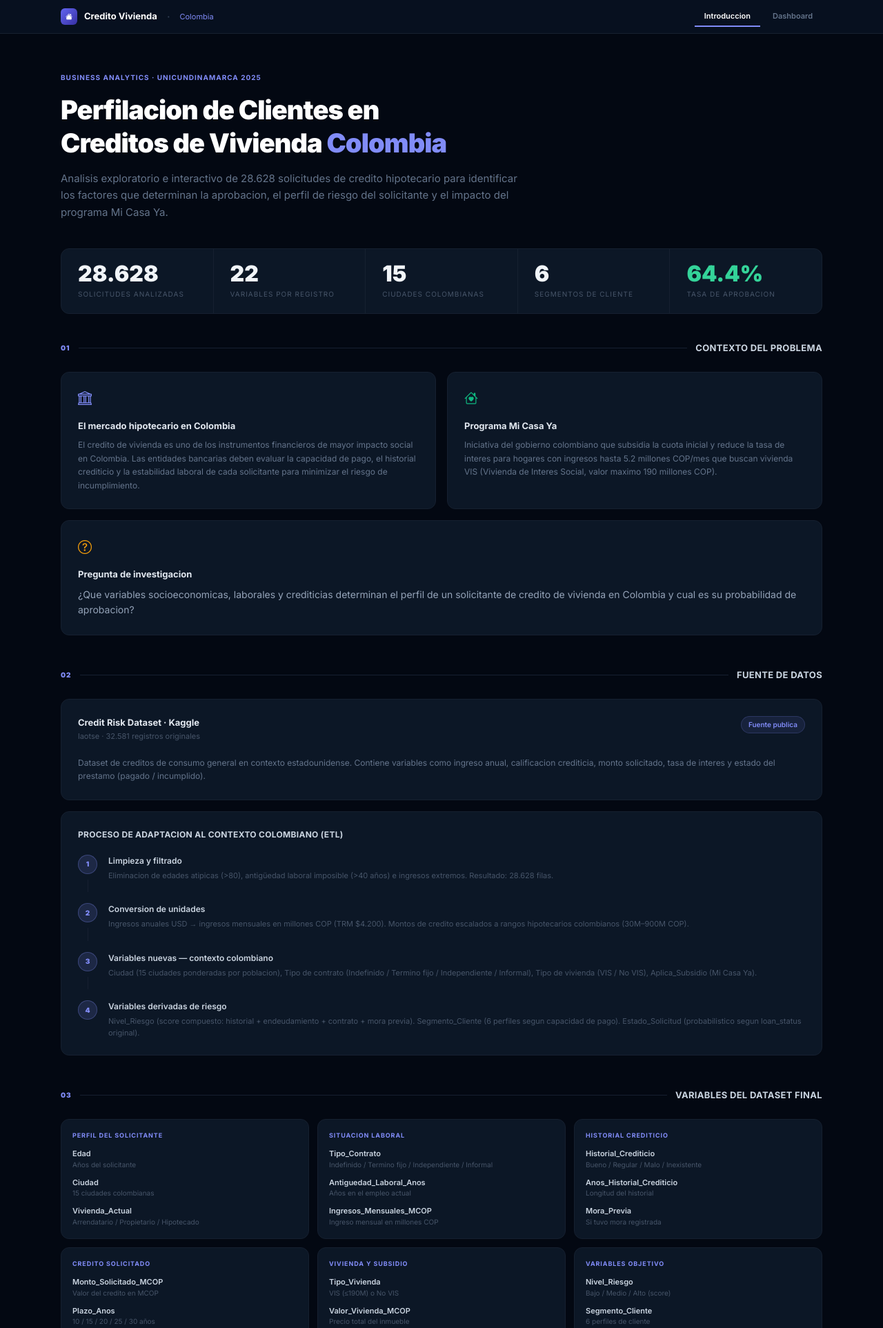
After one commit to AlejandroChabur/credito-vivienda, a Flask app: page /intro in a window 1280 px wide. The commit adds this page. Shown: the top 1925 px of the page at 69% size. Run offline with Flask 3, Linux system fonts and the light colour scheme; parts of the project's set-up code (start-up, migrations or seed data) failed here and were passed over; some libraries are stand-ins or nearby versions.

Commit message:
Add intro page with context, dataset, methodology, and findings sections
- New /intro route in app.py serving templates/intro.html
- Intro page covers: project context, Mi Casa Ya, ETL pipeline, variable table, key insights, and tech stack
- Added Introduccion/Dashboard nav tabs to index.html sidebar

Co-Authored-By: Claude Sonnet 4.6 <noreply@anthropic.com>

```diff
--- a/app.py
+++ b/app.py
@@ -83,6 +83,10 @@ def api_data():
         }
     })
 
+@app.route("/intro")
+def intro():
+    return render_template("intro.html")
+
 @app.route("/api/table")
 def api_table():
     d     = apply_filters(df)
--- a/templates/index.html
+++ b/templates/index.html
@@ -74,6 +74,12 @@ tailwind.config = {
       </div>
     </div>
     <p class="text-[10px] text-slate-700 mt-2.5 leading-relaxed">Business Analytics · Unicundinamarca 2025</p>
+  </div>
+
+  <!-- Nav tabs -->
+  <div class="px-3 pt-3 pb-2 border-b border-bdr flex gap-1.5">
+    <a href="/intro" class="flex-1 text-center text-[10px] font-semibold text-slate-500 hover:text-slate-300 py-1.5 rounded-lg hover:bg-card transition-colors">Introducción</a>
+    <span class="flex-1 text-center text-[10px] font-bold text-acc py-1.5 rounded-lg bg-card">Dashboard</span>
   </div>
 
   <!-- Filtros -->
--- /dev/null
+++ b/templates/intro.html
@@ -0,0 +1,450 @@
+<!DOCTYPE html>
+<html lang="es">
+<head>
+<meta charset="UTF-8">
+<meta name="viewport" content="width=device-width, initial-scale=1.0">
+<title>Introduccion · Credito Vivienda Colombia</title>
+<script src="https://cdn.tailwindcss.com"></script>
+<script>
+tailwind.config = {
+  theme: {
+    extend: {
+      colors: {
+        base:  '#030812',
+        panel: '#07101f',
+        card:  '#0c1726',
+        bdr:   '#162030',
+        acc:   '#818cf8',
+      },
+      fontFamily: { sans: ['Inter','system-ui','sans-serif'] }
+    }
+  }
+}
+</script>
+<link rel="preconnect" href="https://fonts.googleapis.com">
+<link href="https://fonts.googleapis.com/css2?family=Inter:wght@300;400;500;600;700;800;900&display=swap" rel="stylesheet">
+<link href="https://cdn.jsdelivr.net/npm/bootstrap-icons@1.11.3/font/bootstrap-icons.css" rel="stylesheet">
+<style>
+  body { background:#030812; }
+  ::-webkit-scrollbar { width:4px; }
+  ::-webkit-scrollbar-track { background:transparent; }
+  ::-webkit-scrollbar-thumb { background:#1e2f45; border-radius:4px; }
+</style>
+</head>
+<body class="font-sans text-slate-300 min-h-screen">
+
+<!-- ── NAV ─────────────────────────────────────────────────── -->
+<nav class="sticky top-0 z-40 bg-panel border-b border-bdr">
+  <div class="max-w-6xl mx-auto px-6 flex items-center justify-between h-12">
+    <div class="flex items-center gap-2.5">
+      <div class="w-6 h-6 rounded-md bg-gradient-to-br from-indigo-500 to-indigo-800 flex items-center justify-center">
+        <i class="bi bi-house-fill text-white text-[10px]"></i>
+      </div>
+      <span class="text-[13px] font-bold text-white">Credito Vivienda</span>
+      <span class="text-slate-700 mx-1">·</span>
+      <span class="text-[11px] text-acc">Colombia</span>
+    </div>
+    <div class="flex items-center gap-1">
+      <a href="/intro"
+        class="px-3.5 py-1.5 text-[11px] font-semibold text-white border-b-2 border-acc">
+        Introduccion
+      </a>
+      <a href="/"
+        class="px-3.5 py-1.5 text-[11px] font-semibold text-slate-500 hover:text-slate-200 border-b-2 border-transparent hover:border-bdr transition-colors">
+        Dashboard
+      </a>
+    </div>
+  </div>
+</nav>
+
+<!-- ── HERO ─────────────────────────────────────────────────── -->
+<section class="max-w-6xl mx-auto px-6 pt-14 pb-10">
+  <p class="text-[10px] font-bold uppercase tracking-widest text-acc mb-4">Business Analytics · Unicundinamarca 2025</p>
+  <h1 class="text-[38px] font-black text-white leading-tight tracking-tight max-w-3xl">
+    Perfilacion de Clientes en<br>Creditos de Vivienda
+    <span class="text-acc">Colombia</span>
+  </h1>
+  <p class="text-slate-500 text-[15px] mt-4 max-w-2xl leading-relaxed">
+    Analisis exploratorio e interactivo de 28.628 solicitudes de credito hipotecario para identificar los factores que determinan la aprobacion, el perfil de riesgo del solicitante y el impacto del programa Mi Casa Ya.
+  </p>
+
+  <!-- Stat strip -->
+  <div class="mt-10 flex items-stretch divide-x divide-bdr bg-card border border-bdr rounded-xl overflow-hidden">
+    <div class="flex-1 px-6 py-5">
+      <p class="text-[32px] font-black text-slate-100 leading-none">28.628</p>
+      <p class="text-[10px] text-slate-600 mt-1.5 uppercase tracking-widest">solicitudes analizadas</p>
+    </div>
+    <div class="flex-1 px-6 py-5">
+      <p class="text-[32px] font-black text-slate-100 leading-none">22</p>
+      <p class="text-[10px] text-slate-600 mt-1.5 uppercase tracking-widest">variables por registro</p>
+    </div>
+    <div class="flex-1 px-6 py-5">
+      <p class="text-[32px] font-black text-slate-100 leading-none">15</p>
+      <p class="text-[10px] text-slate-600 mt-1.5 uppercase tracking-widest">ciudades colombianas</p>
+    </div>
+    <div class="flex-1 px-6 py-5">
+      <p class="text-[32px] font-black text-slate-100 leading-none">6</p>
+      <p class="text-[10px] text-slate-600 mt-1.5 uppercase tracking-widest">segmentos de cliente</p>
+    </div>
+    <div class="flex-1 px-6 py-5">
+      <p class="text-[32px] font-black text-emerald-400 leading-none">64.4%</p>
+      <p class="text-[10px] text-slate-600 mt-1.5 uppercase tracking-widest">tasa de aprobacion</p>
+    </div>
+  </div>
+</section>
+
+<div class="max-w-6xl mx-auto px-6 space-y-12 pb-20">
+
+  <!-- ── CONTEXTO ─────────────────────────────────────────── -->
+  <section>
+    <div class="flex items-center gap-3 mb-6">
+      <span class="text-[10px] font-black text-acc uppercase tracking-widest">01</span>
+      <div class="h-px flex-1 bg-bdr"></div>
+      <span class="text-[13px] font-bold text-slate-300 uppercase tracking-wide">Contexto del problema</span>
+    </div>
+
+    <div class="grid grid-cols-2 gap-4">
+      <div class="bg-card border border-bdr rounded-xl p-6">
+        <i class="bi bi-bank text-acc text-xl mb-4 block"></i>
+        <h3 class="text-[13px] font-bold text-slate-200 mb-2">El mercado hipotecario en Colombia</h3>
+        <p class="text-[12px] text-slate-500 leading-relaxed">
+          El credito de vivienda es uno de los instrumentos financieros de mayor impacto social en Colombia. Las entidades bancarias deben evaluar la capacidad de pago, el historial crediticio y la estabilidad laboral de cada solicitante para minimizar el riesgo de incumplimiento.
+        </p>
+      </div>
+      <div class="bg-card border border-bdr rounded-xl p-6">
+        <i class="bi bi-house-heart text-emerald-500 text-xl mb-4 block"></i>
+        <h3 class="text-[13px] font-bold text-slate-200 mb-2">Programa Mi Casa Ya</h3>
+        <p class="text-[12px] text-slate-500 leading-relaxed">
+          Iniciativa del gobierno colombiano que subsidia la cuota inicial y reduce la tasa de interes para hogares con ingresos hasta 5.2 millones COP/mes que buscan vivienda VIS (Vivienda de Interes Social, valor maximo 190 millones COP).
+        </p>
+      </div>
+      <div class="bg-card border border-bdr rounded-xl p-6 col-span-2">
+        <i class="bi bi-question-circle text-amber-500 text-xl mb-4 block"></i>
+        <h3 class="text-[13px] font-bold text-slate-200 mb-2">Pregunta de investigacion</h3>
+        <p class="text-[14px] text-slate-400 leading-relaxed">
+          ¿Que variables socioeconomicas, laborales y crediticias determinan el perfil de un solicitante de credito de vivienda en Colombia y cual es su probabilidad de aprobacion?
+        </p>
+      </div>
+    </div>
+  </section>
+
+  <!-- ── DATASET ──────────────────────────────────────────── -->
+  <section>
+    <div class="flex items-center gap-3 mb-6">
+      <span class="text-[10px] font-black text-acc uppercase tracking-widest">02</span>
+      <div class="h-px flex-1 bg-bdr"></div>
+      <span class="text-[13px] font-bold text-slate-300 uppercase tracking-wide">Fuente de datos</span>
+    </div>
+
+    <div class="bg-card border border-bdr rounded-xl p-6 mb-4">
+      <div class="flex items-start justify-between mb-5">
+        <div>
+          <h3 class="text-[13px] font-bold text-slate-200">Credit Risk Dataset · Kaggle</h3>
+          <p class="text-[11px] text-slate-600 mt-0.5">laotse · 32.581 registros originales</p>
+        </div>
+        <span class="bg-acc/10 border border-acc/20 text-acc text-[10px] font-semibold px-2.5 py-1 rounded-full">Fuente publica</span>
+      </div>
+      <p class="text-[12px] text-slate-500 leading-relaxed">
+        Dataset de creditos de consumo general en contexto estadounidense. Contiene variables como ingreso anual, calificacion crediticia, monto solicitado, tasa de interes y estado del prestamo (pagado / incumplido).
+      </p>
+    </div>
+
+    <!-- ETL steps -->
+    <div class="bg-card border border-bdr rounded-xl p-6">
+      <h3 class="text-[12px] font-bold text-slate-300 mb-5 uppercase tracking-wide">Proceso de adaptacion al contexto colombiano (ETL)</h3>
+      <div class="space-y-4">
+
+        <div class="flex gap-4">
+          <div class="flex flex-col items-center">
+            <div class="w-7 h-7 rounded-full bg-acc/15 border border-acc/30 flex items-center justify-center shrink-0">
+              <span class="text-[10px] font-black text-acc">1</span>
+            </div>
+            <div class="w-px flex-1 bg-bdr mt-2"></div>
+          </div>
+          <div class="pb-4">
+            <p class="text-[12px] font-semibold text-slate-300">Limpieza y filtrado</p>
+            <p class="text-[11px] text-slate-600 mt-1">Eliminacion de edades atipicas (&gt;80), antigüedad laboral imposible (&gt;40 años) e ingresos extremos. Resultado: 28.628 filas.</p>
+          </div>
+        </div>
+
+        <div class="flex gap-4">
+          <div class="flex flex-col items-center">
+            <div class="w-7 h-7 rounded-full bg-acc/15 border border-acc/30 flex items-center justify-center shrink-0">
+              <span class="text-[10px] font-black text-acc">2</span>
+            </div>
+            <div class="w-px flex-1 bg-bdr mt-2"></div>
+          </div>
+          <div class="pb-4">
+            <p class="text-[12px] font-semibold text-slate-300">Conversion de unidades</p>
+            <p class="text-[11px] text-slate-600 mt-1">Ingresos anuales USD → ingresos mensuales en millones COP (TRM $4.200). Montos de credito escalados a rangos hipotecarios colombianos (30M–900M COP).</p>
+          </div>
+        </div>
+
+        <div class="flex gap-4">
+          <div class="flex flex-col items-center">
+            <div class="w-7 h-7 rounded-full bg-acc/15 border border-acc/30 flex items-center justify-center shrink-0">
+              <span class="text-[10px] font-black text-acc">3</span>
+            </div>
+            <div class="w-px flex-1 bg-bdr mt-2"></div>
+          </div>
+          <div class="pb-4">
+            <p class="text-[12px] font-semibold text-slate-300">Variables nuevas — contexto colombiano</p>
+            <p class="text-[11px] text-slate-600 mt-1">Ciudad (15 ciudades ponderadas por poblacion), Tipo de contrato (Indefinido / Termino fijo / Independiente / Informal), Tipo de vivienda (VIS / No VIS), Aplica_Subsidio (Mi Casa Ya).</p>
+          </div>
+        </div>
+
+        <div class="flex gap-4">
+          <div class="flex flex-col items-center">
+            <div class="w-7 h-7 rounded-full bg-acc/15 border border-acc/30 flex items-center justify-center shrink-0">
+              <span class="text-[10px] font-black text-acc">4</span>
+            </div>
+          </div>
+          <div>
+            <p class="text-[12px] font-semibold text-slate-300">Variables derivadas de riesgo</p>
+            <p class="text-[11px] text-slate-600 mt-1">Nivel_Riesgo (score compuesto: historial + endeudamiento + contrato + mora previa). Segmento_Cliente (6 perfiles segun capacidad de pago). Estado_Solicitud (probabilistico segun loan_status original).</p>
+          </div>
+        </div>
+
+      </div>
+    </div>
+  </section>
+
+  <!-- ── VARIABLES ────────────────────────────────────────── -->
+  <section>
+    <div class="flex items-center gap-3 mb-6">
+      <span class="text-[10px] font-black text-acc uppercase tracking-widest">03</span>
+      <div class="h-px flex-1 bg-bdr"></div>
+      <span class="text-[13px] font-bold text-slate-300 uppercase tracking-wide">Variables del dataset final</span>
+    </div>
+
+    <div class="grid grid-cols-3 gap-3">
+      {% for grupo, vars in [
+        ('Perfil del solicitante', [
+          ('Edad', 'Años del solicitante'),
+          ('Ciudad', '15 ciudades colombianas'),
+          ('Vivienda_Actual', 'Arrendatario / Propietario / Hipotecado'),
+        ]),
+        ('Situacion laboral', [
+          ('Tipo_Contrato', 'Indefinido / Termino fijo / Independiente / Informal'),
+          ('Antiguedad_Laboral_Anos', 'Años en el empleo actual'),
+          ('Ingresos_Mensuales_MCOP', 'Ingreso mensual en millones COP'),
+        ]),
+        ('Historial crediticio', [
+          ('Historial_Crediticio', 'Bueno / Regular / Malo / Inexistente'),
+          ('Anos_Historial_Crediticio', 'Longitud del historial'),
+          ('Mora_Previa', 'Si tuvo mora registrada'),
+        ]),
+        ('Credito solicitado', [
+          ('Monto_Solicitado_MCOP', 'Valor del credito en MCOP'),
+          ('Plazo_Anos', '10 / 15 / 20 / 25 / 30 años'),
+          ('Tasa_Interes_EA_Pct', 'Tasa efectiva anual (%)'),
+        ]),
+        ('Vivienda y subsidio', [
+          ('Tipo_Vivienda', 'VIS (≤190M) o No VIS'),
+          ('Valor_Vivienda_MCOP', 'Precio total del inmueble'),
+          ('Aplica_Subsidio', 'Califica para Mi Casa Ya'),
+        ]),
+        ('Variables objetivo', [
+          ('Nivel_Riesgo', 'Bajo / Medio / Alto (score)'),
+          ('Segmento_Cliente', '6 perfiles de cliente'),
+          ('Estado_Solicitud', 'Aprobado / En estudio / Rechazado'),
+        ])
+      ] %}
+      <div class="bg-card border border-bdr rounded-xl p-4">
+        <p class="text-[9px] font-bold uppercase tracking-widest text-acc mb-3">{{ grupo }}</p>
+        {% for nombre, desc in vars %}
+        <div class="mb-2.5 last:mb-0">
+          <p class="text-[11px] font-semibold text-slate-300">{{ nombre }}</p>
+          <p class="text-[10px] text-slate-600">{{ desc }}</p>
+        </div>
+        {% endfor %}
+      </div>
+      {% endfor %}
+    </div>
+  </section>
+
+  <!-- ── HALLAZGOS ─────────────────────────────────────────── -->
+  <section>
+    <div class="flex items-center gap-3 mb-6">
+      <span class="text-[10px] font-black text-acc uppercase tracking-widest">04</span>
+      <div class="h-px flex-1 bg-bdr"></div>
+      <span class="text-[13px] font-bold text-slate-300 uppercase tracking-wide">Hallazgos principales</span>
+    </div>
+
+    <div class="grid grid-cols-2 gap-4">
+
+      <div class="bg-card border border-bdr rounded-xl p-5 flex gap-4">
+        <div class="text-[28px] font-black text-slate-100 leading-none shrink-0 w-20 text-right">79.1%</div>
+        <div>
+          <p class="text-[11px] font-semibold text-emerald-400 mb-1 flex items-center gap-1.5">
+            <span class="w-1.5 h-1.5 rounded-full bg-emerald-500"></span>Factor de aprobacion
+          </p>
+          <p class="text-[11px] text-slate-500 leading-relaxed">De los solicitantes con historial crediticio bueno resultan aprobados. Es el predictor mas fuerte del dataset.</p>
+        </div>
+      </div>
+
+      <div class="bg-card border border-bdr rounded-xl p-5 flex gap-4">
+        <div class="text-[28px] font-black text-slate-100 leading-none shrink-0 w-20 text-right">90%</div>
+        <div>
+          <p class="text-[11px] font-semibold text-rose-400 mb-1 flex items-center gap-1.5">
+            <span class="w-1.5 h-1.5 rounded-full bg-rose-500"></span>Factor de rechazo
+          </p>
+          <p class="text-[11px] text-slate-500 leading-relaxed">De los contratos informales son rechazados. La informalidad laboral es el mayor obstaculo para acceder al credito hipotecario.</p>
+        </div>
+      </div>
+
+      <div class="bg-card border border-bdr rounded-xl p-5 flex gap-4">
+        <div class="text-[28px] font-black text-slate-100 leading-none shrink-0 w-20 text-right">30%</div>
+        <div>
+          <p class="text-[11px] font-semibold text-acc mb-1 flex items-center gap-1.5">
+            <span class="w-1.5 h-1.5 rounded-full bg-acc"></span>Concentracion geografica
+          </p>
+          <p class="text-[11px] text-slate-500 leading-relaxed">De todas las solicitudes provienen de Bogota. Medellin concentra el 18% y Cali el 12%, reflejando la densidad urbana del pais.</p>
+        </div>
+      </div>
+
+      <div class="bg-card border border-bdr rounded-xl p-5 flex gap-4">
+        <div class="text-[28px] font-black text-slate-100 leading-none shrink-0 w-20 text-right">59%</div>
+        <div>
+          <p class="text-[11px] font-semibold text-slate-400 mb-1 flex items-center gap-1.5">
+            <span class="w-1.5 h-1.5 rounded-full bg-slate-400"></span>Segmento dominante
+          </p>
+          <p class="text-[11px] text-slate-500 leading-relaxed">De los clientes clasifican como "Alta capacidad de pago". Refleja el sesgo del dataset fuente hacia ingresos altos (Kaggle).</p>
+        </div>
+      </div>
+
+    </div>
+  </section>
+
+  <!-- ── STACK ──────────────────────────────────────────────── -->
+  <section>
+    <div class="flex items-center gap-3 mb-6">
+      <span class="text-[10px] font-black text-acc uppercase tracking-widest">05</span>
+      <div class="h-px flex-1 bg-bdr"></div>
+      <span class="text-[13px] font-bold text-slate-300 uppercase tracking-wide">Implementacion tecnica</span>
+    </div>
+
+    <div class="grid grid-cols-4 gap-3">
+
+      <div class="bg-card border border-bdr rounded-xl p-4 text-center">
+        <div class="w-10 h-10 rounded-xl bg-acc/10 flex items-center justify-center mx-auto mb-3">
+          <i class="bi bi-server text-acc text-lg"></i>
+        </div>
+        <p class="text-[11px] font-bold text-slate-300">Flask + pandas</p>
+        <p class="text-[10px] text-slate-600 mt-1">Backend Python. API REST que filtra el dataset en memoria y devuelve JSON por solicitud.</p>
+      </div>
+
+      <div class="bg-card border border-bdr rounded-xl p-4 text-center">
+        <div class="w-10 h-10 rounded-xl bg-emerald-500/10 flex items-center justify-center mx-auto mb-3">
+          <i class="bi bi-bar-chart-line text-emerald-500 text-lg"></i>
+        </div>
+        <p class="text-[11px] font-bold text-slate-300">Plotly.js</p>
+        <p class="text-[10px] text-slate-600 mt-1">Graficas interactivas en el navegador. Cross-filtering por clic entre todos los paneles.</p>
+      </div>
+
+      <div class="bg-card border border-bdr rounded-xl p-4 text-center">
+        <div class="w-10 h-10 rounded-xl bg-amber-500/10 flex items-center justify-center mx-auto mb-3">
+          <i class="bi bi-layout-text-sidebar text-amber-500 text-lg"></i>
+        </div>
+        <p class="text-[11px] font-bold text-slate-300">Tailwind CSS</p>
+        <p class="text-[10px] text-slate-600 mt-1">Estilos utilitarios. Diseño responsivo sin hojas de estilo externas propias.</p>
+      </div>
+
+      <div class="bg-card border border-bdr rounded-xl p-4 text-center">
+        <div class="w-10 h-10 rounded-xl bg-rose-500/10 flex items-center justify-center mx-auto mb-3">
+          <i class="bi bi-geo-alt text-rose-400 text-lg"></i>
+        </div>
+        <p class="text-[11px] font-bold text-slate-300">Carto Dark Matter</p>
+        <p class="text-[10px] text-slate-600 mt-1">Mapa de burbujas por ciudad sobre tiles de Carto (sin token de API requerido).</p>
+      </div>
+
+    </div>
+
+    <!-- Architecture diagram simple -->
+    <div class="bg-card border border-bdr rounded-xl p-5 mt-3">
+      <p class="text-[10px] font-bold uppercase tracking-widest text-slate-700 mb-4">Flujo de datos</p>
+      <div class="flex items-center gap-0">
+
+        <div class="text-center">
+          <div class="bg-base border border-bdr rounded-lg px-4 py-2.5">
+            <i class="bi bi-file-earmark-text text-slate-600 block mb-1"></i>
+            <p class="text-[10px] text-slate-500 font-semibold">Kaggle CSV</p>
+            <p class="text-[9px] text-slate-700">32.581 filas</p>
+          </div>
+        </div>
+
+        <div class="flex-1 flex flex-col items-center">
+          <div class="h-px w-full bg-bdr relative">
+            <div class="absolute -top-2.5 left-1/2 -translate-x-1/2 text-[9px] text-slate-700 bg-card px-2 whitespace-nowrap">adaptar.py · ETL</div>
+          </div>
+        </div>
+
+        <div class="text-center">
+          <div class="bg-base border border-bdr rounded-lg px-4 py-2.5">
+            <i class="bi bi-table text-slate-600 block mb-1"></i>
+            <p class="text-[10px] text-slate-500 font-semibold">Dataset Colombia</p>
+            <p class="text-[9px] text-slate-700">28.628 · 22 cols</p>
+          </div>
+        </div>
+
+        <div class="flex-1 flex flex-col items-center">
+          <div class="h-px w-full bg-bdr relative">
+            <div class="absolute -top-2.5 left-1/2 -translate-x-1/2 text-[9px] text-slate-700 bg-card px-2 whitespace-nowrap">app.py · Flask API</div>
+          </div>
+        </div>
+
+        <div class="text-center">
+          <div class="bg-base border border-bdr rounded-lg px-4 py-2.5">
+            <i class="bi bi-braces text-acc block mb-1"></i>
+            <p class="text-[10px] text-slate-500 font-semibold">JSON filtrado</p>
+            <p class="text-[9px] text-slate-700">/api/data · /api/table</p>
+          </div>
+        </div>
+
+        <div class="flex-1 flex flex-col items-center">
+          <div class="h-px w-full bg-bdr relative">
+            <div class="absolute -top-2.5 left-1/2 -translate-x-1/2 text-[9px] text-slate-700 bg-card px-2 whitespace-nowrap">Plotly.js · render</div>
+          </div>
+        </div>
+
+        <div class="text-center">
+          <div class="bg-base border border-bdr rounded-lg px-4 py-2.5">
+            <i class="bi bi-display text-emerald-500 block mb-1"></i>
+            <p class="text-[10px] text-slate-500 font-semibold">Dashboard</p>
+            <p class="text-[9px] text-slate-700">index.html</p>
+          </div>
+        </div>
+
+      </div>
+    </div>
+  </section>
+
+  <!-- ── CTA ─────────────────────────────────────────────────── -->
+  <section class="flex justify-center pt-4">
+    <a href="/"
+      class="flex items-center gap-3 bg-acc/10 border border-acc/30 hover:bg-acc/20 hover:border-acc/50 text-acc rounded-xl px-8 py-4 transition-all group">
+      <i class="bi bi-bar-chart-line-fill text-lg"></i>
+      <div class="text-left">
+        <p class="text-[13px] font-bold">Ir al dashboard interactivo</p>
+        <p class="text-[10px] text-acc/60">28.628 solicitudes · filtros en tiempo real</p>
+      </div>
+      <i class="bi bi-arrow-right group-hover:translate-x-1 transition-transform"></i>
+    </a>
+  </section>
+
+</div>
+
+<!-- Footer -->
+<footer class="border-t border-bdr mt-8">
+  <div class="max-w-6xl mx-auto px-6 py-4 flex items-center justify-between">
+    <p class="text-[10px] text-slate-700">Business Analytics · Universidad de Cundinamarca · 2025</p>
+    <a href="https://github.com/AlejandroChabur/credito-vivienda" target="_blank"
+      class="text-[10px] text-slate-700 hover:text-acc transition-colors flex items-center gap-1.5">
+      <i class="bi bi-github"></i>
+      AlejandroChabur/credito-vivienda
+    </a>
+  </div>
+</footer>
+
+</body>
+</html>
```
